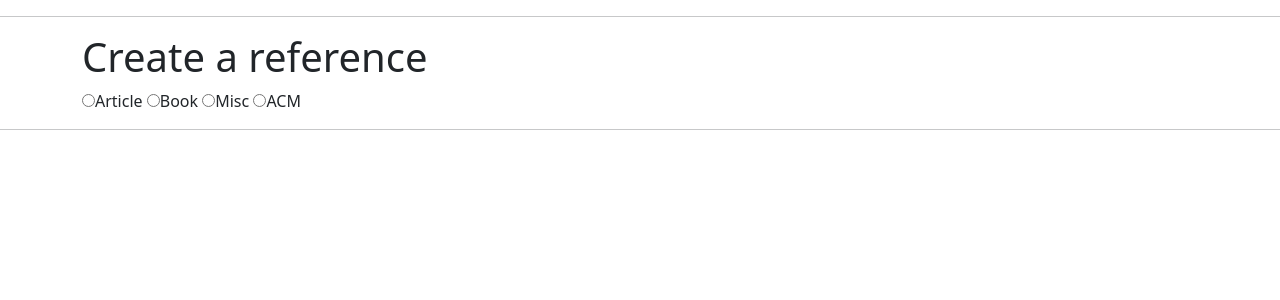
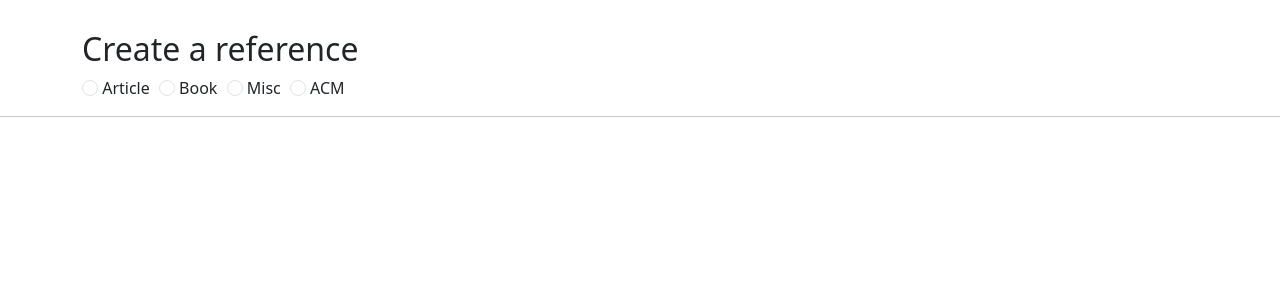
Before and after one commit to UncSald/KettuRepolainen, a Flask app: page /new_reference in a window 1280 px wide. Shown: the part 56-356 px from the top of the page. Run offline with Flask 3, Linux system fonts and the light colour scheme.

Commit message:
html changes, clean up

```diff
--- a/src/templates/index.html
+++ b/src/templates/index.html
@@ -6,12 +6,9 @@ Main
 
 {% block body %}
 
-
-
-<div class="container">
+<div class="container" style="padding-top: 30px;">
   <div class="row">
     <div class="col-8">
-      <h2>References</h2>
       <a type="button" class="btn btn-primary" href="/new_reference" name="new_reference">
         Create new reference
       </a>
--- a/src/templates/layout.html
+++ b/src/templates/layout.html
@@ -30,7 +30,6 @@
         </div>
       </nav>
     </div>
-    <hr>
     {% block body %}
 
     {% endblock %}
--- a/src/templates/new_reference.html
+++ b/src/templates/new_reference.html
@@ -6,21 +6,26 @@ Create a reference
 
 {% block body %}
 
-<div class="container">
+<div class="container" style="padding-top: 30px;">
     <div class="row">
         <div class="col-8">
-            <h1>Create a reference</h1>
-            <label>
-                <input id="result" type="radio" name="refTypeCheckbox" value="article" onclick="openForm()">Article
+            <h2>Create a reference</h2>
+            <input class="form-check-input" id="result" type="radio" name="refTypeCheckbox" value="article" onclick="openForm()">
+            <label class="form-check-label" for="exampleRadios1" style="padding-right: 5px;">
+                Article
             </label>
-            <label>
-                <input id="result" type="radio" name="refTypeCheckbox" value="book" onclick="openForm()">Book
+            <input class="form-check-input" id="result" type="radio" name="refTypeCheckbox" value="book" onclick="openForm()">
+            <label class="form-check-label" for="exampleRadios1" style="padding-right: 5px;">
+                Book
             </label>
-            <label>
-                <input id="result" type="radio" name="refTypeCheckbox" value="misc" onclick="openForm()">Misc
+            <input class="form-check-input" id="result" type="radio" name="refTypeCheckbox" value="misc" onclick="openForm()">
+            <label class="form-check-label" for="exampleRadios1" style="padding-right: 5px;">
+                Misc
             </label>
-            <label>
-                <input id="result" type="radio" name="refTypeCheckbox" value="acm" onclick="openForm()">ACM</label>
+            <input class="form-check-input" id="result" type="radio" name="refTypeCheckbox" value="acm" onclick="openForm()">
+            <label class="form-check-label" for="exampleRadios1" style="padding-right: 5px;">
+                ACM
+            </label>
         </div>
     </div>
 </div>
```
Also changed, not shown: src/templates/reference_list.html (+13 -25 lines), 1 other file.
